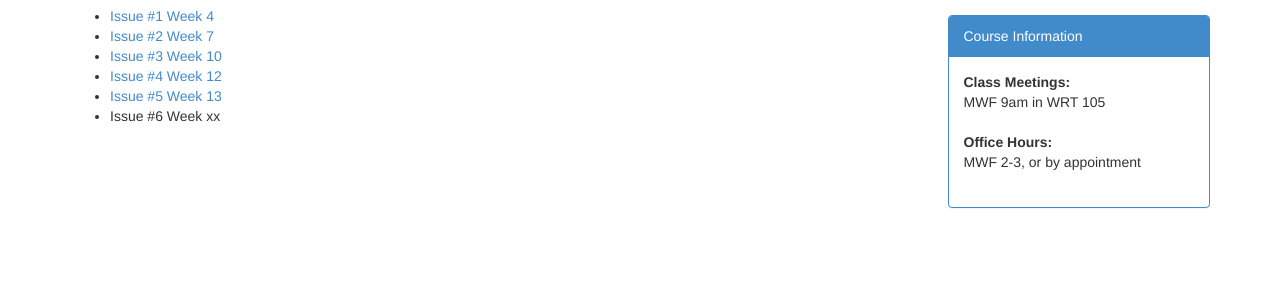
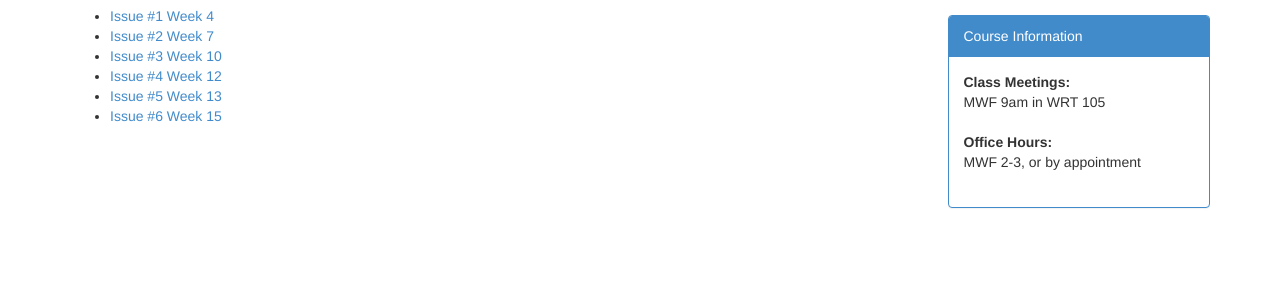
Before and after one commit to theronhitchman/euclidean-geometry, a Jekyll site: the page built from journal/index.md, in a window 1280 px wide. Shown: the part 458-758 px from the top of the page. Built offline with Jekyll 4.4.1, drawn with Linux system fonts in a browser that asks for light colours; nearby versions of some CDN libraries.

Commit message:
add link to issue 6

```diff
--- a/journal/index.md
+++ b/journal/index.md
@@ -26,4 +26,4 @@ the [page about writing][writing].
 - [Issue #3 Week 10]({{site.baseurl}}/journal/2014F/issue03/TEG03.pdf)
 - [Issue #4 Week 12]({{site.baseurl}}/journal/2014F/issue04/TEG04.pdf)
 - [Issue #5 Week 13]({{site.baseurl}}/journal/2014F/issue05/TEG05.pdf)
-- Issue #6 Week xx
+- [Issue #6 Week 15]({{site.baseurl}}/journal/2014F/issue06/TEG06.pdf)
```
